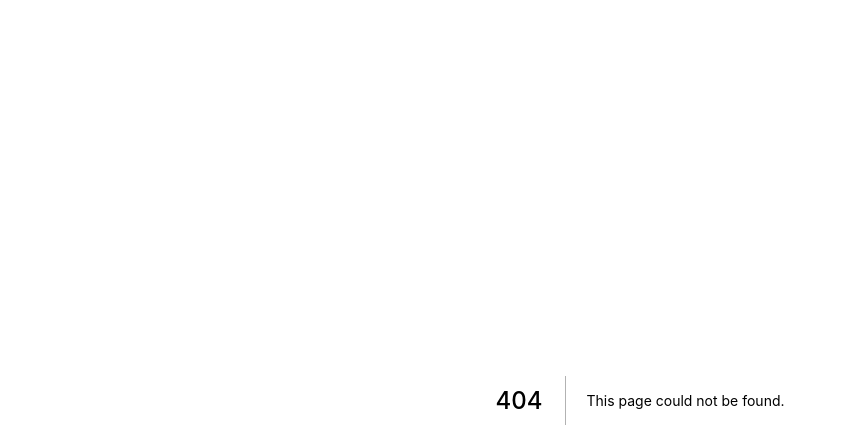
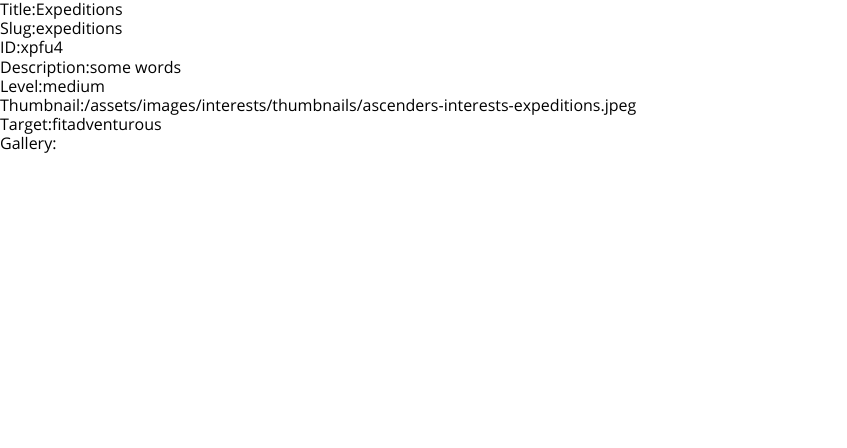
Before and after one commit to PaulSinghDev/ascenders.in, a Next.js app: page /interests/expeditions in a window 1280 px wide. Before the commit this address had no page. Shown: the top 448 px of the page, without its empty margins (0-847 px from the left). Built offline with nearby package versions, Linux system fonts and the light colour scheme.

Commit message:
Chore: Add multiple placeholders for various pages which need to be included in the project

```diff
--- /dev/null
+++ b/pages/404.tsx
@@ -0,0 +1,2 @@
+const Custom404 = () => <h1>404 - Page Not Found</h1>;
+export default Custom404;
--- /dev/null
+++ b/pages/interests/[slug].tsx
@@ -0,0 +1,81 @@
+import { interests } from "data";
+import { GetStaticPaths, GetStaticProps } from "next";
+import { Interest } from "types/types";
+
+const InterestPage: React.FC<Interest> = ({
+  target,
+  thumbnail,
+  title,
+  slug,
+  description,
+  gallery,
+  level,
+  id,
+}) => (
+  <div>
+    <p>
+      Title:
+      {title}
+    </p>
+    <p>
+      Slug:
+      {slug}
+    </p>
+    <p>
+      ID:
+      {id}
+    </p>
+    <p>
+      Description:
+      {description}
+    </p>
+    <p>
+      Level:
+      {level}
+    </p>
+    <p>
+      Thumbnail:
+      {thumbnail}
+    </p>
+    <p>
+      Target:
+      {target}
+    </p>
+    <p>
+      Gallery:
+      {gallery}
+    </p>
+  </div>
+);
+
+export default InterestPage;
+
+// Generate all our static paths using our interests and their slugs
+export const getStaticPaths: GetStaticPaths = async () => {
+  const output = {
+    paths: interests.map((interest) => ({
+      params: { slug: interest.slug },
+    })),
+    fallback: false,
+  };
+  return output;
+};
+
+// Generate the static props to pass to the page component
+export const getStaticProps: GetStaticProps = async (context) => {
+  const interestObject = interests.find(
+    (interest) => interest.slug === context?.params?.slug,
+  );
+  // No object so we don't need props for now
+  if (!interestObject) {
+    return {
+      props: {},
+    };
+  }
+  // Got object so pass it down as a prop
+  return {
+    props: {
+      ...interestObject,
+    },
+  };
+};
--- /dev/null
+++ b/pages/interests/index.tsx
@@ -0,0 +1,3 @@
+const InterestsPage: React.FC = () => <div>This is our Interests page</div>;
+
+export default InterestsPage;
--- /dev/null
+++ b/pages/journeys/index.tsx
@@ -0,0 +1,3 @@
+const JourneysPage: React.FC = () => <div>This is our Journeys page</div>;
+
+export default JourneysPage;
```
Also changed, not shown: pages/journeys/[slug].tsx (added, +81 -0 lines).
